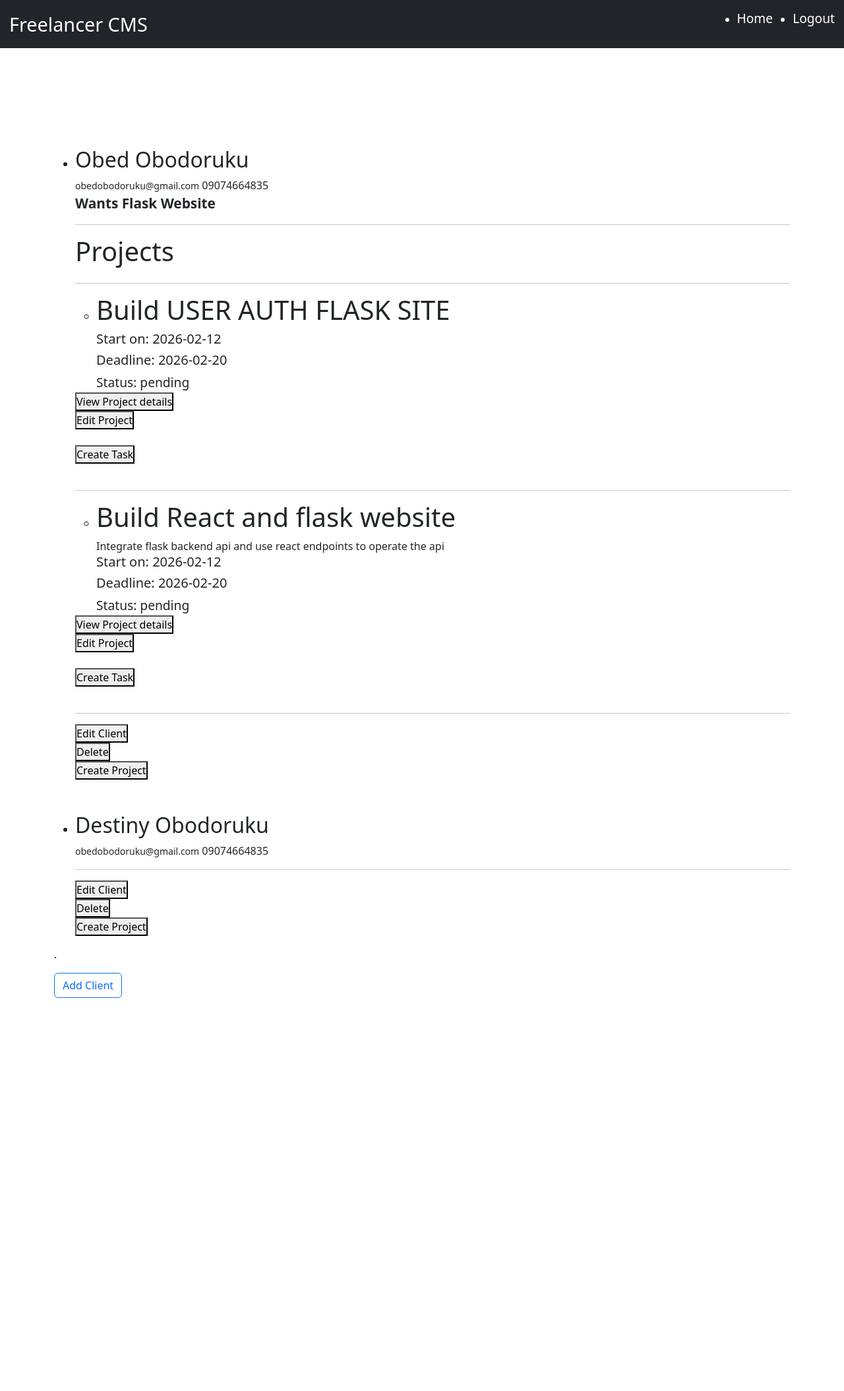
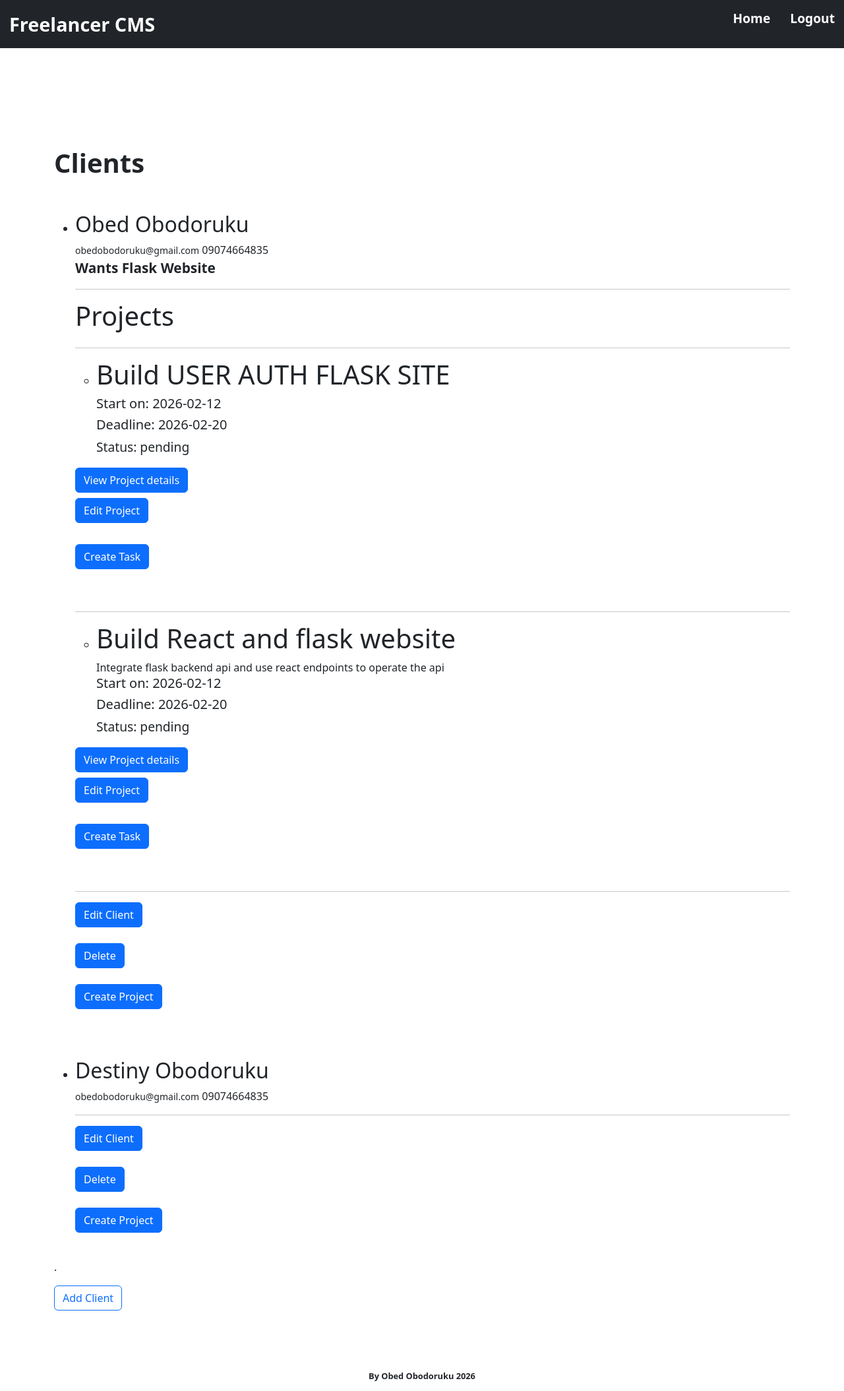
Before and after one commit to obedobodoruku/freelancer-cms, a Flask app: page /client in a window 1280 px wide. Shown: the whole page at 66% size. Before the commit the page ends 1513 px from the top, so only its background shows below. Run offline with Flask 3, Linux system fonts and the light colour scheme; a user stored in the database is signed in; data comes from the database, SQL or seed files in the repository.

Commit message:
UI Update

```diff
--- a/app/static/main.css
+++ b/app/static/main.css
@@ -12,6 +12,7 @@
     color: #fff;
     padding: 14px;
     margin-bottom: 150px;
+    font-weight: bolder;
 }
 
 
@@ -27,7 +28,7 @@
     align-items: center;
     justify-content: center;
     gap: 30px;
-
+    list-style: none;
 }
 
 .links > li > a {
@@ -35,6 +36,8 @@
     color: #fff;
     font-size: 1.2rem;
 }
+
+
 
 .form-fieldset {
     box-shadow: 5px 5px 10px rgba(0, 0, 0, 0.3);
@@ -69,3 +72,38 @@
     flex-direction: column;
     margin-top: 50px;
 }
+
+.span {
+    font-size: 0.8rem;
+    font-weight: bold;
+}
+
+footer {
+    padding: 12px;
+}
+
+.footer {
+    display: flex;
+    align-items: center;
+    justify-content: center;
+    margin-top: 50px;
+}
+
+.header-1 {
+    font-size: 2.5rem;
+    font-weight: bolder;
+}
+
+@media screen and (max-width: 480px) {
+    .links {
+        padding: 7px;
+    }
+
+    .navbar-span {
+        font-size: 1.2rem;
+    }
+
+    .links > li > a {
+        font-size: 0.8rem;
+    }
+}
--- a/app/templates/base.html
+++ b/app/templates/base.html
@@ -40,6 +40,12 @@
 
         {% block body %}
         {% endblock %}
+
+        <div- class="footer">
+            <footer>
+                <span class="span">By Obed Obodoruku 2026</span>
+            </footer>
+        </div->
     </div>
 
     <script src="https://cdn.jsdelivr.net/npm/bootstrap@5.3.2/dist/js/bootstrap.bundle.min.js"></script>
--- a/app/templates/clients.html
+++ b/app/templates/clients.html
@@ -7,6 +7,7 @@
         </form>
     {% endif %}
     {% if clients %}
+        <h1 class="header-1">Clients</h1>
         {% for client in clients %}
         <ul>
             <li>
@@ -47,16 +48,16 @@
                         </ul>
 
                         <a href="{{ url_for('project', project_id=project.id) }}">
-                            <button>View Project details</button>
+                            <button class="btn btn-primary mt-3 mb-2">View Project details</button>
                         </a>
                         <div style="margin-bottom: 24px;">
                             <a href="{{ url_for('edit_project', project_id=project.id) }}">
-                                <button>Edit Project</button>
+                                <button class="btn btn-primary mb-2">Edit Project</button>
                             </a>
                         </div>
                         <div style="margin-bottom: 24px;">
                             <a href="{{ url_for('create_task', project_id=project.id) }}">
-                                <button>Create Task</button>
+                                <button class="btn btn-primary mb-4">Create Task</button>
                             </a>
                         </div>
                         <hr>
@@ -65,18 +66,18 @@
 
                 <div>
                     <a href="{{ url_for('edit_client', client_id=client.id) }}">
-                        <button>Edit Client</button>
+                        <button class="btn btn-primary mb-4">Edit Client</button>
                     </a>
                 </div>
                 <div>
                     <a href="{{ url_for('delete_client', client_id=client.id) }}">
-                        <button>Delete</button>
+                        <button class="btn btn-primary mb-4">Delete</button>
                     </a>
                 </div>
 
                 <div>
                     <a href="{{ url_for('create_project', client_id=client.id) }}">
-                        <button>Create Project</button>
+                        <button class="btn btn-primary mb-4">Create Project</button>
                     </a>
                 </div>
             </div>
--- a/app/templates/create_client.html
+++ b/app/templates/create_client.html
@@ -2,7 +2,7 @@
 {% block body %}
     <div>
         <fieldset class="form-fieldset">
-            <legend><h1>Create Client</h1></legend>
+            <legend><h1 style="font-weight: bolder;">Create Client</h1></legend>
         <form class="register-form" method="POST">
             {{ form.hidden_tag() }}
 
--- a/app/templates/create_project.html
+++ b/app/templates/create_project.html
@@ -2,7 +2,7 @@
 {% block body %}
     <div>
         <fieldset class="form-fieldset">
-        <legend><h1>CREATE PROJECT</h1></legend>
+        <legend><h1 style="font-weight: bolder;">CREATE PROJECT</h1></legend>
         <form class="register-form" method="POST">
             {{ form.hidden_tag() }}
 
--- a/app/templates/create_task.html
+++ b/app/templates/create_task.html
@@ -2,7 +2,7 @@
 {% block body %}
     <div>
         <fieldset class="form-fieldset">
-            <legend><h1>CREATE PROJECT TASK</h1></legend>
+            <legend><h1 style="font-weight: bolder;">CREATE PROJECT TASK</h1></legend>
         <form class="register-form" method="POST">
             {{ form.hidden_tag() }}
 
--- a/app/templates/edit_client.html
+++ b/app/templates/edit_client.html
@@ -2,7 +2,7 @@
 {% block body %}
     <div>
         <fieldset class="form-fieldset">
-            <legend><h1>EDIT CLIENT INFO</h1></legend>
+            <legend><h1 style="font-weight: bolder;">EDIT CLIENT INFO</h1></legend>
         <form class="register-form" method="POST">
             {{ form.hidden_tag() }}
 
--- a/app/templates/edit_project.html
+++ b/app/templates/edit_project.html
@@ -2,7 +2,7 @@
 {% block body %}
     <div>
         <fieldset class="form-fieldset">
-        <legend><h1>EDIT PROJECT INFO</h1></legend>
+        <legend><h1 style="font-weight: bolder;">EDIT PROJECT INFO</h1></legend>
         <form class="register-form" method="POST">
             {{ form.hidden_tag() }}
 
--- a/app/templates/home.html
+++ b/app/templates/home.html
@@ -1,5 +1,7 @@
 {% extends "base.html" %}
 {% block body %}
-    <h1 class="text-center text-primary">Hello World!</h1>
+    <h1 class="text-center">
+        Manage your freelance business with clarity and confidence. This client management system helps you organize clients, track projects, manage tasks, and stay on top of deadlines — all in one simple, powerful dashboard built for freelancers.
+    </h1>
 
 {% endblock %}
--- a/app/templates/login.html
+++ b/app/templates/login.html
@@ -2,14 +2,14 @@
 {% block body %}
     <div class="form-group">
         <fieldset class="form-fieldset w-100">
-            <legend><h1>Sign in</h1></legend>
+            <legend><h1 style="font-weight: bolder;">Sign in</h1></legend>
         <form class="register-form" method="POST">
             {{ form.hidden_tag() }}
 
 
 
                 <div>
-                    {{ form.email.label }}
+                    <span class="form-label">{{ form.email.label }}</span>
                     <div>
                         {{ form.email(class="form-control") }}
                     </div>
@@ -21,7 +21,7 @@
                 </div>
 
                 <div>
-                    {{ form.password.label }}
+                    <span class="form-label">{{ form.password.label }}</span>
                     <div>
                         {{ form.password(class="form-control") }}
                     </div>
```
Also changed, not shown: app/templates/project.html (+6 -6 lines), app/templates/register.html (+5 -5 lines).
